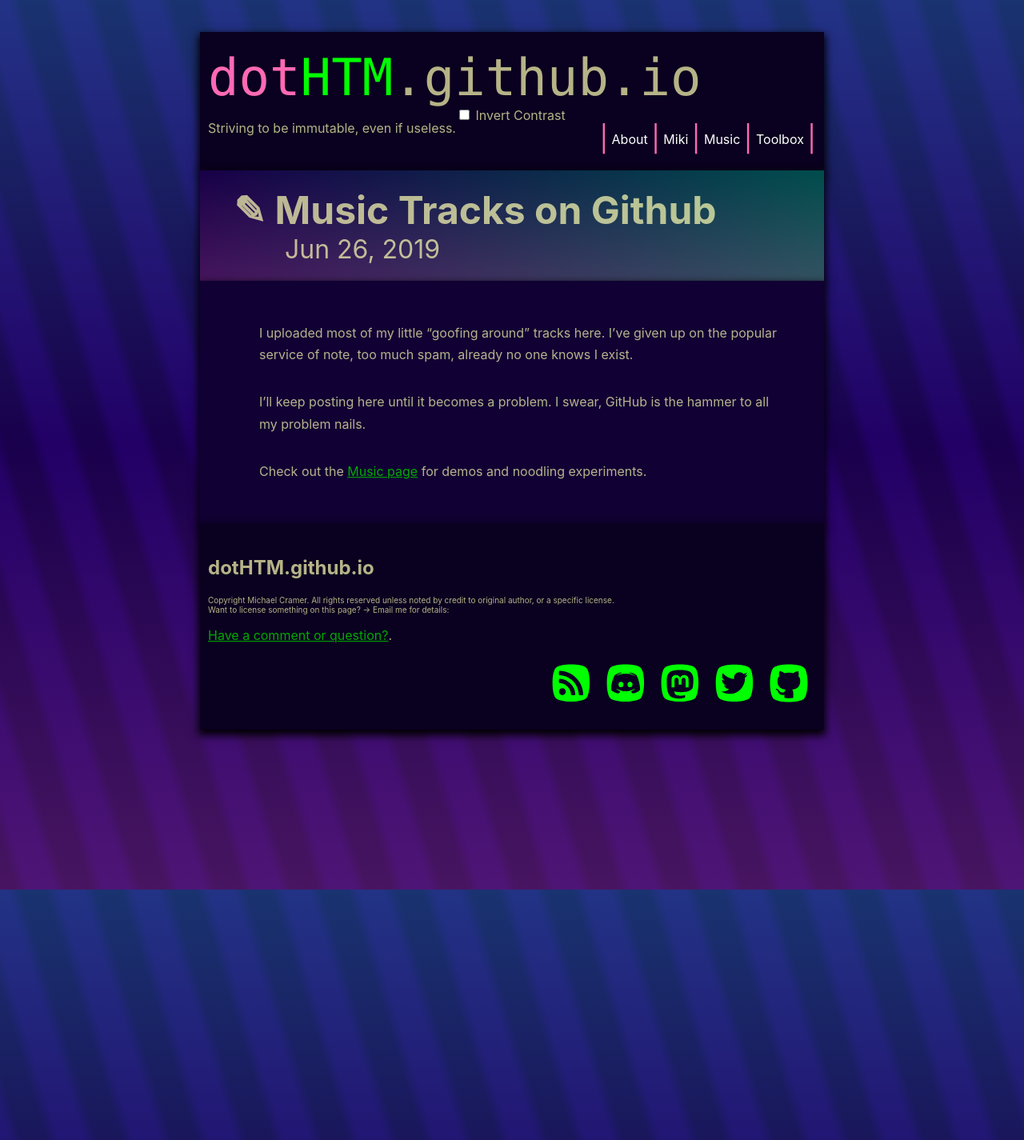
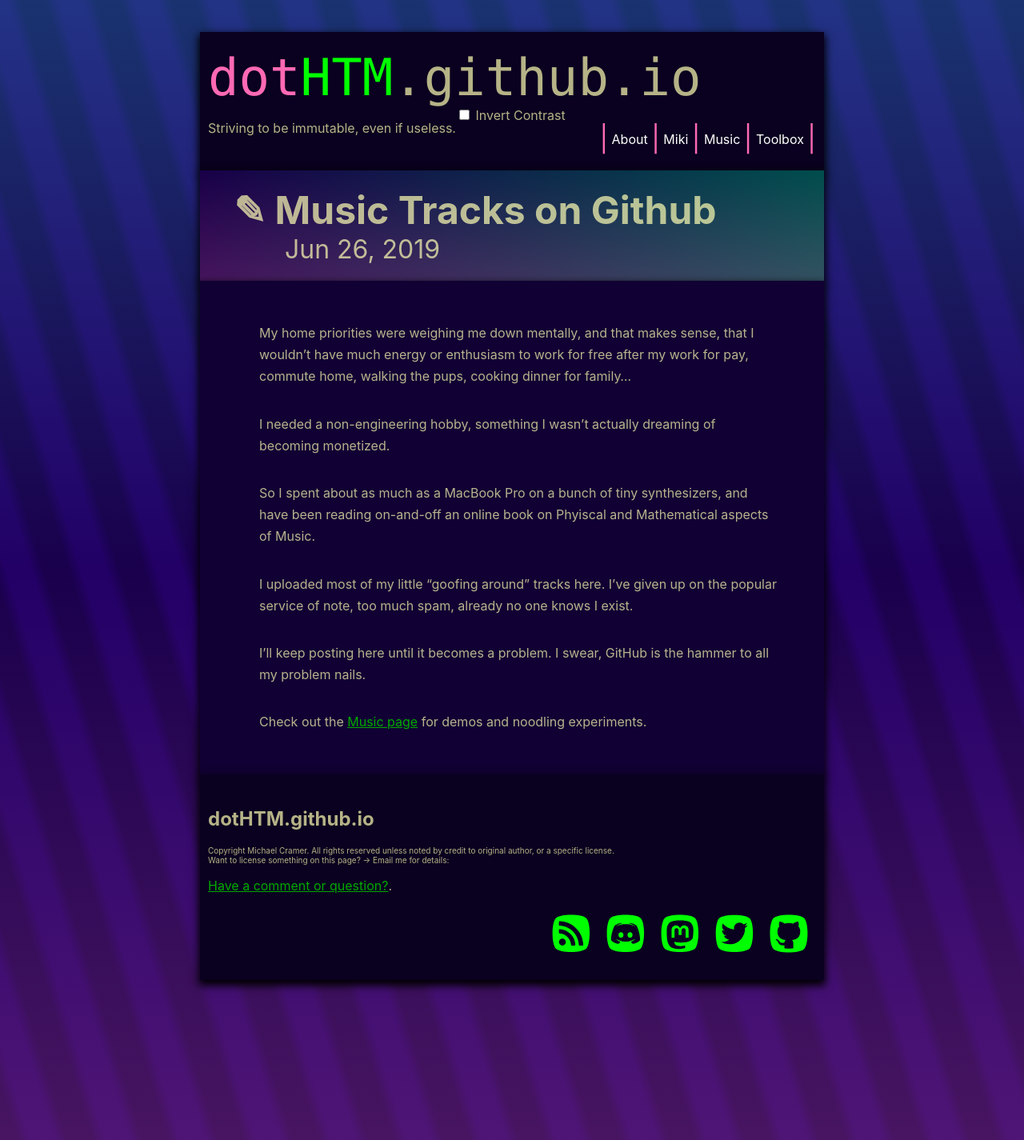
Before and after one commit to dotHTM/dothtm.github.io, a Jekyll site: the page built from _posts/2019-06-25-music_tracks_on_github.md, in a window 1280 px wide. Shown: the whole page at 80% size. Built offline with Jekyll 4.4.1, drawn with Linux system fonts in a browser that asks for light colours.

Commit message:
blog update

```diff
--- a/_posts/2019-06-25-music_tracks_on_github.md
+++ b/_posts/2019-06-25-music_tracks_on_github.md
@@ -7,6 +7,12 @@ desc:
     I uploaded most of my little "goofing around" tracks here.
 ---
 
+My home priorities were weighing me down mentally, and that makes sense, that I wouldn't have much energy or enthusiasm to work for free after my work for pay, commute home, walking the pups, cooking dinner for family...
+
+I needed a non-engineering hobby, something I wasn't actually dreaming of becoming monetized.
+
+So I spent about as much as a MacBook Pro on a bunch of tiny synthesizers, and have been reading on-and-off an online book on Phyiscal and Mathematical aspects of Music.
+
 I uploaded most of my little "goofing around" tracks here. I've given up on the popular service of note, too much spam, already no one knows I exist.
 
 I'll keep posting here until it becomes a problem. I swear, GitHub is the hammer to all my problem nails.
```
